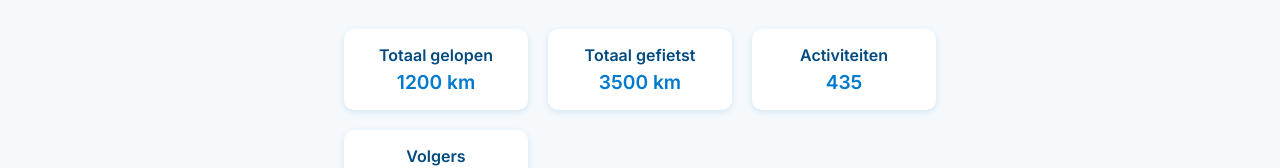
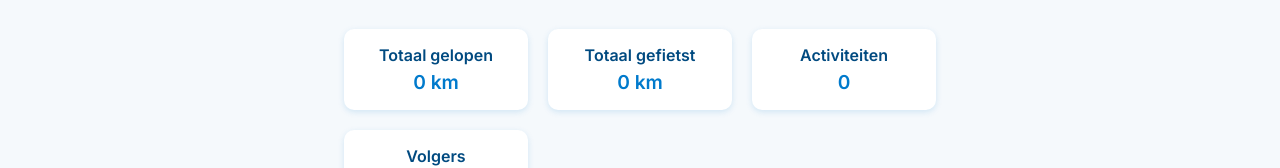
Before and after one commit to Mattergx0/zeromove, a plain HTML site: page profiel.html in a window 1280 px wide. Shown: the part 351-519 px from the top of the page. Drawn offline with Linux system fonts and the light colour scheme.

Commit message:
Update profiel.html

```diff
--- a/profiel.html
+++ b/profiel.html
@@ -22,15 +22,15 @@
     <section class="profile-stats">
       <div class="stat">
         <span class="stat-label">Totaal gelopen</span>
-        <span class="stat-value">1200 km</span>
+        <span class="stat-value" id="total-running">0 km</span>
       </div>
       <div class="stat">
         <span class="stat-label">Totaal gefietst</span>
-        <span class="stat-value">3500 km</span>
+        <span class="stat-value" id="total-cycling">0 km</span>
       </div>
       <div class="stat">
         <span class="stat-label">Activiteiten</span>
-        <span class="stat-value">435</span>
+        <span class="stat-value" id="total-activities">0</span>
       </div>
       <div class="stat">
         <span class="stat-label">Volgers</span>
```
